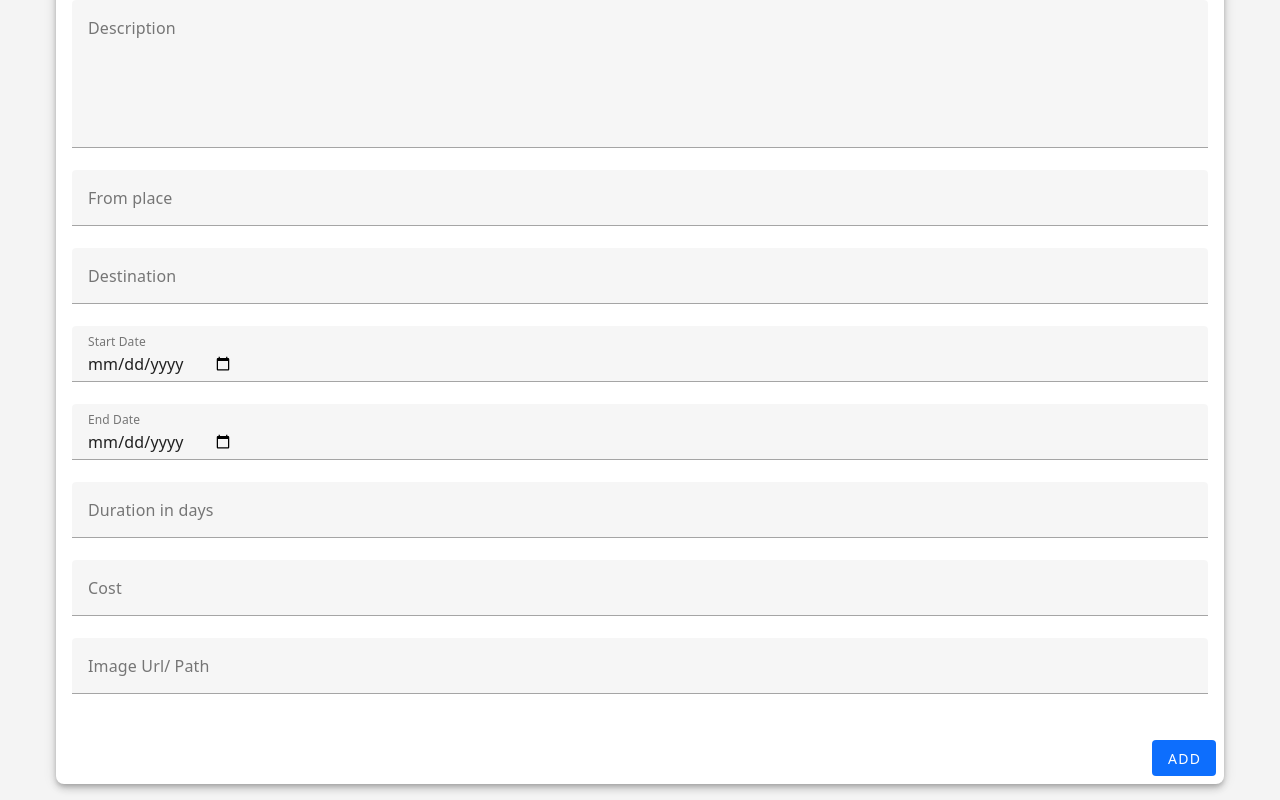
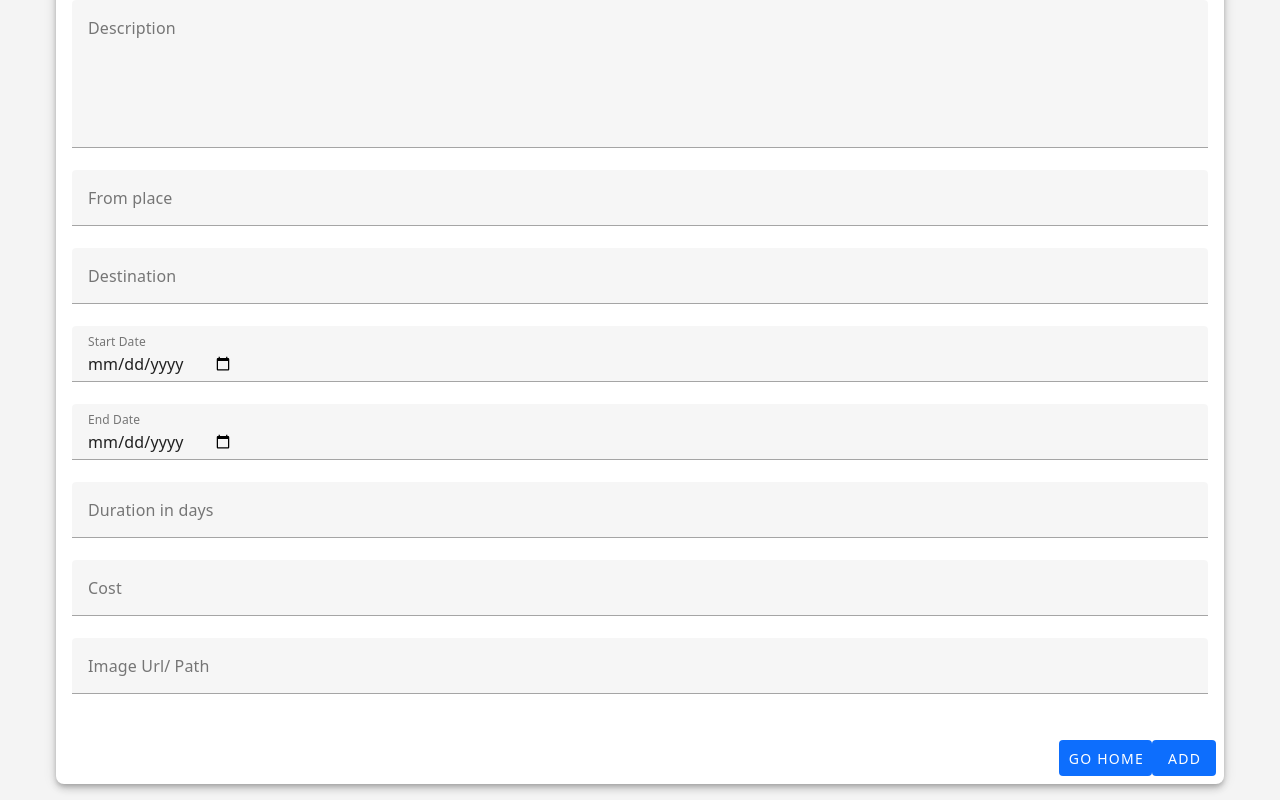
Before and after one commit to Raji09876/itenary-frontend, a Vue app: page /additenarary in a window 1280 px wide. Shown: the part 214-1014 px from the top of the page. Built offline with nearby package versions, Linux system fonts and the light colour scheme; no server answers.

Commit message:
code fixes

```diff
--- a/src/views/AddItenarary.vue
+++ b/src/views/AddItenarary.vue
@@ -86,6 +86,9 @@ const displayError = (message) => {
     snackbar.value.color = "error";
     snackbar.value.text = message;
 }
+const goHome = ()=>{
+  router.push({name: "home"})
+}
 </script>
 
 <template>
@@ -145,7 +148,10 @@ const displayError = (message) => {
         </v-card-text>
         <v-card-actions>
           <v-spacer></v-spacer>
+        <div style="display:flex;justify-content:space-between;">
+          <v-btn variant="flat" color="primary" @click="goHome()">Go Home</v-btn>
           <v-btn variant="flat" color="primary" @click="addItinerary()">Add</v-btn>
+        </div>
         </v-card-actions>
       </v-card>
       <v-snackbar v-model="snackbar.value" rounded="pill">
--- a/src/views/EditItenarary.vue
+++ b/src/views/EditItenarary.vue
@@ -78,7 +78,7 @@ async function updateItinerary() {
         .then((response) => {
             snackbar.value.value = true;
             snackbar.value.color = "green";
-            snackbar.value.text = "Itenarary created successfully!";
+            snackbar.value.text = "Itenarary updated successfully!";
             isLoading.value = false
         })
         .catch((error) => {
@@ -105,13 +105,16 @@ async function getItenarary() {
             isLoading.value = false
         });
 }
+const goHome = ()=>{
+  router.push({name: "home"})
+}
 </script>
 
 <template>
   <v-container>
     <div id="body">
       <v-card class="rounded-lg elevation-5">
-        <v-card-title class="headline mb-2">Add Itenarary </v-card-title>
+          <v-card-title class="headline mb-2">Edit Itenarary </v-card-title>
         <PageLoader v-if="isLoading" />
         <v-card-text v-else>
              <v-text-field
@@ -164,7 +167,10 @@ async function getItenarary() {
         </v-card-text>
         <v-card-actions>
           <v-spacer></v-spacer>
-          <v-btn variant="flat" color="primary" @click="updateItinerary()">Update</v-btn>
+          <div style="display:flex;justify-content:space-between;">
+            <v-btn variant="flat" color="primary" @click="goHome()">Go Home</v-btn>
+            <v-btn variant="flat" color="primary" @click="updateItinerary()">Update</v-btn>
+          </div>
         </v-card-actions>
       </v-card>
       <v-snackbar v-model="snackbar.value" rounded="pill">
--- a/src/views/Itenarary.vue
+++ b/src/views/Itenarary.vue
@@ -71,12 +71,13 @@ function closeSnackBar() {
 async function deleteItinerary() {
     loader.value = true;
     await ItenararyServices.deleteItinerary(router.currentRoute.value.params.id)
-    .then((response) => {
+    .then(async(response) => {
         snackbar.value.value = true;
         snackbar.value.color = "green";
         snackbar.value.text = "Itenarary is delete successfully!";
+        loader.value = false;
+        await sleep(1000);
         router.push({ name: "home" });
-        loader.value = false;
     })
     .catch((error) => {
       console.log(error);
@@ -85,6 +86,9 @@ async function deleteItinerary() {
       snackbar.value.text = error.response.data.message;
       loader.value = false;
     });
+}
+function sleep(ms) {
+  return new Promise(resolve => setTimeout(resolve, ms));
 }
 
 </script>
@@ -96,7 +100,7 @@ async function deleteItinerary() {
             <div style="display:flex;justify-content: space-between;">
               <h2>{{ itenarary.title }}</h2>
               <a type="button" class="btn btn-success book" v-if="user !== null && user?.admin_role == 0" @click="bookNow()" >Book Now</a>
-              <div class="settings"  v-if="user!= null && user?.admin_role && user.admin_role != 0">
+              <div class="settings"  v-if="user!= null && user.admin_role != 0">
                 <a class="btn btn-primary" :href="['/travel-frontend/editItenarary/'+itenarary.itinerary_id]">Edit</a>
                 <button class="btn btn-primary" @click="deleteItinerary()" style="margin-left:10px;">
                     Delete
--- a/src/views/ItenararyList.vue
+++ b/src/views/ItenararyList.vue
@@ -13,8 +13,10 @@ const apiValue = ref([]);
 const loader = ref(true);
 const search = ref('')
 const queryParameters = ref(router.currentRoute.value.query);
+const user = ref(null);
 
 onMounted(async () => {
+  user.value = JSON.parse(localStorage.getItem("user"));
   await getItineraries();
   loader.value = false;
 });
@@ -51,7 +53,7 @@ watch(search, (newSearch) => {
            <div style="display:flex;">
               <div style="display:flex;" class="col-md-9">
                 <h3>Itenararies</h3>
-                <a class="btn btn-success add" href="/travel-frontend/additenarary">Add Itinerary</a>
+                <a class="btn btn-success add" href="/travel-frontend/additenarary" v-if="user!= null && user.admin_role != 0">Add Itinerary</a>
               </div>
                 <PageLoader v-if="loader" />
                <div class="col-md-3">
```
